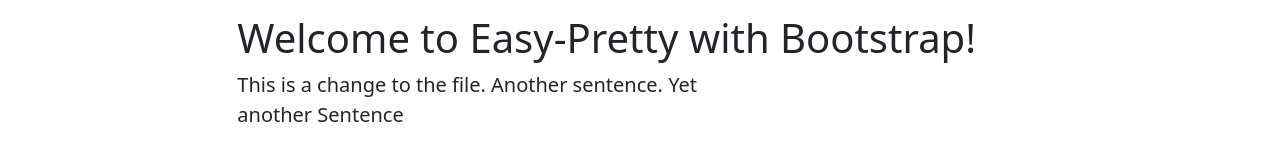
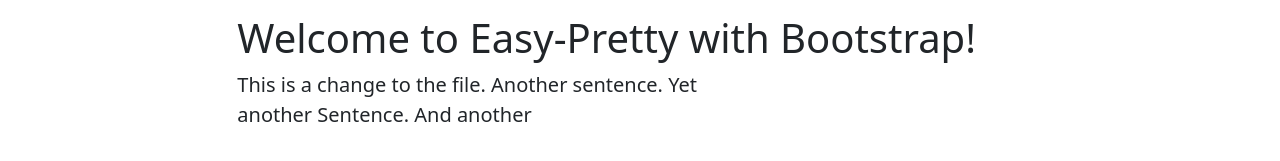
Before and after one commit to WSU-kduncan/s24cicd-isabwami, a plain HTML site: page website/index.html in a window 1280 px wide. Shown: the part 179-340 px from the top of the page. Drawn offline with Linux system fonts and the light colour scheme.

Commit message:
Updated for version 1.2.0

```diff
--- a/website/index.html
+++ b/website/index.html
@@ -119,7 +119,7 @@
   <div class="b-example-divider"></div>
   <div class="col-lg-8 mx-auto p-4 py-md-5">
   <h1>Welcome to Easy-Pretty with Bootstrap!</h1>
-    <p class="fs-5 col-md-8">This is a change to the file. Another sentence. Yet another Sentence</p>
+    <p class="fs-5 col-md-8">This is a change to the file. Another sentence. Yet another Sentence. And another</p>
 
    </div>
     <script src="../assets/dist/js/bootstrap.bundle.min.js"></script>
```
